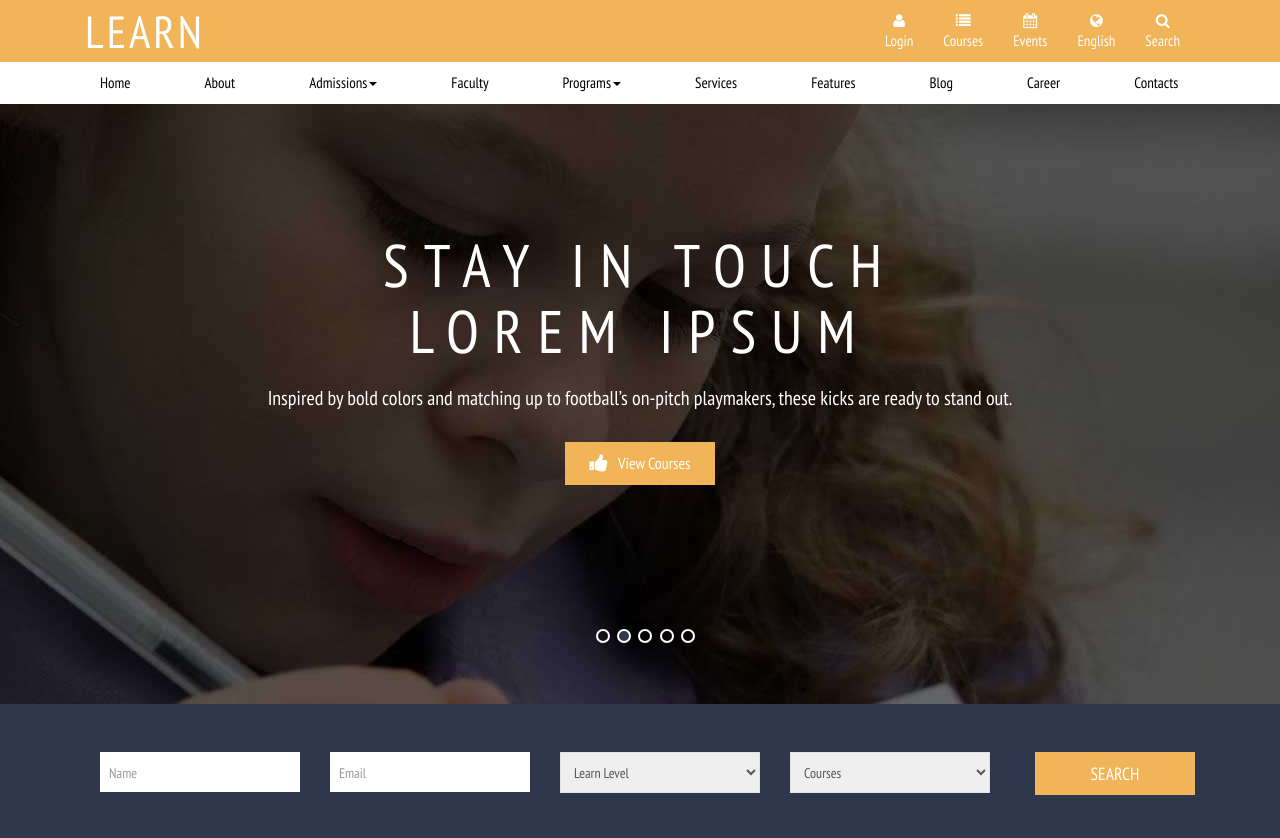
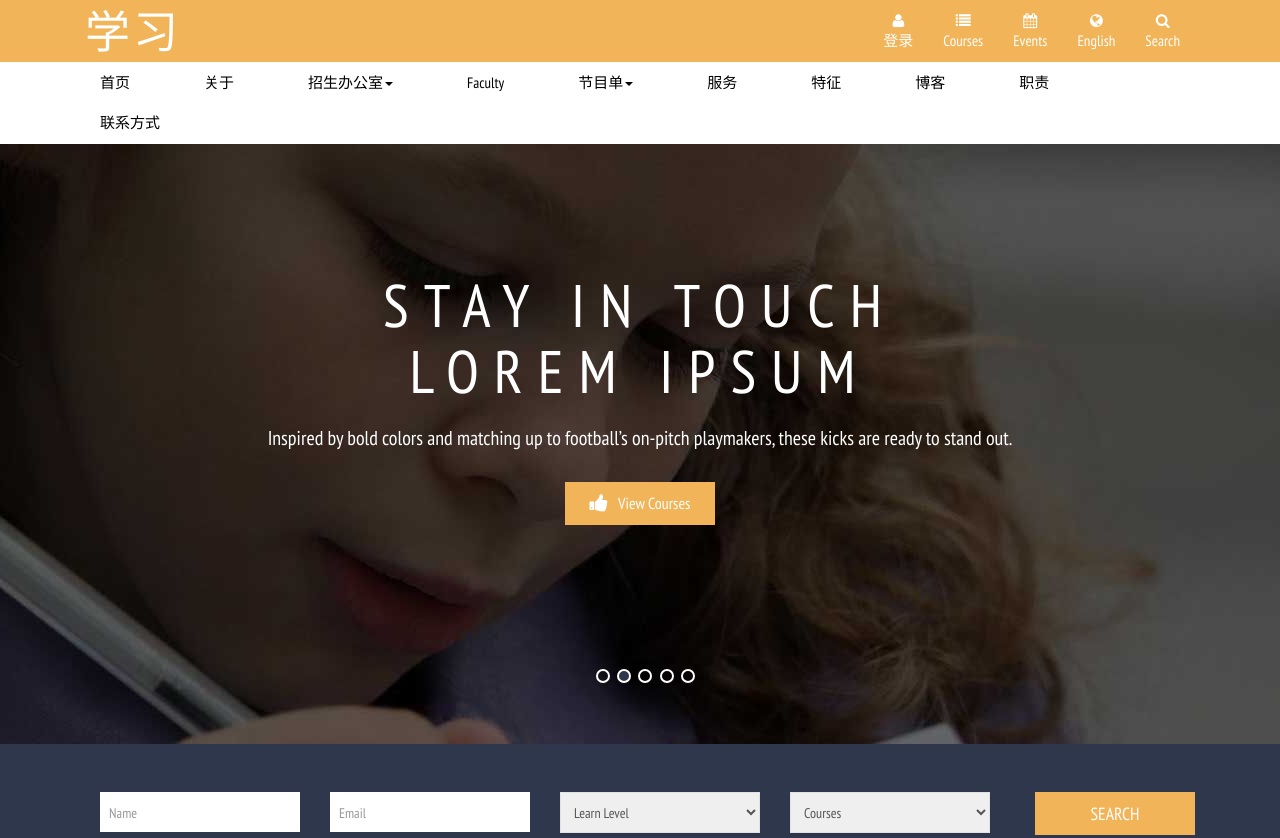
Before and after one commit to zhangvip968/project, a plain HTML site: page index.html in a window 1280 px wide. Shown: the top 838 px of the page. Drawn offline with Linux system fonts and the light colour scheme; files whose address does not match are found by name.

Commit message:
content
index_content

```diff
--- a/index.html
+++ b/index.html
@@ -44,13 +44,13 @@ $(document).ready(function(){
 		        <span class="icon-bar"></span>
 		        <span class="icon-bar"></span>
 	        </button>
-	        <a class="navbar-brand" href="index.html">Learn</a>
+	        <a class="navbar-brand" href="index.html">学习</a>
 	    </div>
 	    <!--/.navbar-header-->
 	    <div class="navbar-collapse collapse" id="bs-example-navbar-collapse-1" style="height: 1px;">
 	        <ul class="nav navbar-nav">
 		        <li class="dropdown">
-		            <a href="login.html"><i class="fa fa-user"></i><span>Login</span></a>
+		            <a href="login.html"><i class="fa fa-user"></i><span>登录</span></a>
 		        </li>
 		        <li class="dropdown">
 		        	<a href="#" class="dropdown-toggle" data-toggle="dropdown"><i class="fa fa-list"></i><span>Courses</span></a>
@@ -105,10 +105,10 @@ $(document).ready(function(){
    <!-- Collect the nav links, forms, and other content for toggling -->
     <div class="collapse navbar-collapse" id="bs-megadropdown-tabs">
         <ul class="nav navbar-nav nav_1">
-            <li><a href="index.html">Home</a></li>
-            <li><a href="about.html">About</a></li>
+            <li><a href="index.html">首页</a></li>
+            <li><a href="about.html">关于</a></li>
     		<li class="dropdown mega-dropdown active">
-			    <a href="#" class="dropdown-toggle" data-toggle="dropdown">Admissions<span class="caret"></span></a>
+			    <a href="#" class="dropdown-toggle" data-toggle="dropdown">招生办公室<span class="caret"></span></a>
 				<div class="dropdown-menu mega-dropdown-menu">
                     <div class="container-fluid">
     				    <!-- Tab panes -->
@@ -135,25 +135,25 @@ $(document).ready(function(){
                     </div>
                     <!-- Nav tabs -->
                     <ul class="nav nav-tabs" role="tablist">
-                       <li class="active"><a href="#men" role="tab" data-toggle="tab">School</a></li>
-                       <li><a href="#women" role="tab" data-toggle="tab">College</a></li>
+                       <li class="active"><a href="#men" role="tab" data-toggle="tab">校 园</a></li>
+                       <li><a href="#women" role="tab" data-toggle="tab">学 院</a></li>
                    </ul>
 				</div>
 			</li>
 			<li><a href="faculty.html">Faculty</a></li>
             <li class="dropdown">
-              <a href="#" class="dropdown-toggle" data-toggle="dropdown">Programs<span class="caret"></span></a>
+              <a href="#" class="dropdown-toggle" data-toggle="dropdown">节目单<span class="caret"></span></a>
               <ul class="dropdown-menu" role="menu">
-                <li><a href="terms.html">Terms of use</a></li>
-                <li><a href="shortcodes.html">Shortcodes</a></li>
-                <li><a href="faq.html">Faq</a></li>
+                <li><a href="terms.html">使用条款</a></li>
+                <li><a href="shortcodes.html">简码</a></li>
+                <li><a href="faq.html">问题解答</a></li>
               </ul>
             </li>
-            <li><a href="services.html">Services</a></li>
-            <li><a href="features.html">Features</a></li>
-            <li><a href="blog.html">Blog</a></li>
-            <li><a href="career.html">Career</a></li>
-            <li class="last"><a href="contact.html">Contacts</a></li>
+            <li><a href="services.html">服务</a></li>
+            <li><a href="features.html">特征</a></li>
+            <li><a href="blog.html">博客</a></li>
+            <li><a href="career.html">职责</a></li>
+            <li class="last"><a href="contact.html">联系方式</a></li>
         </ul>
      </div><!-- /.navbar-collapse -->
    </div>
```
